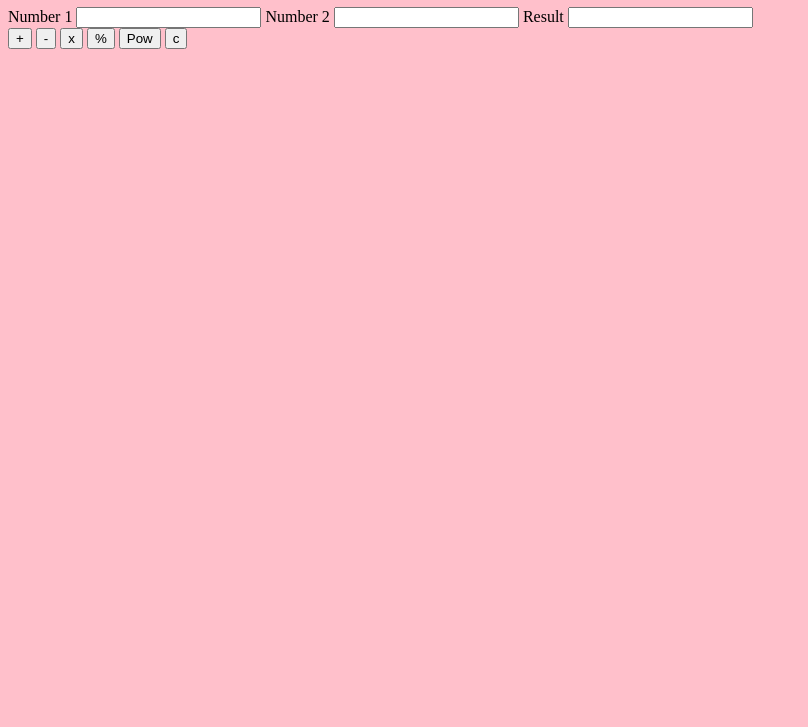
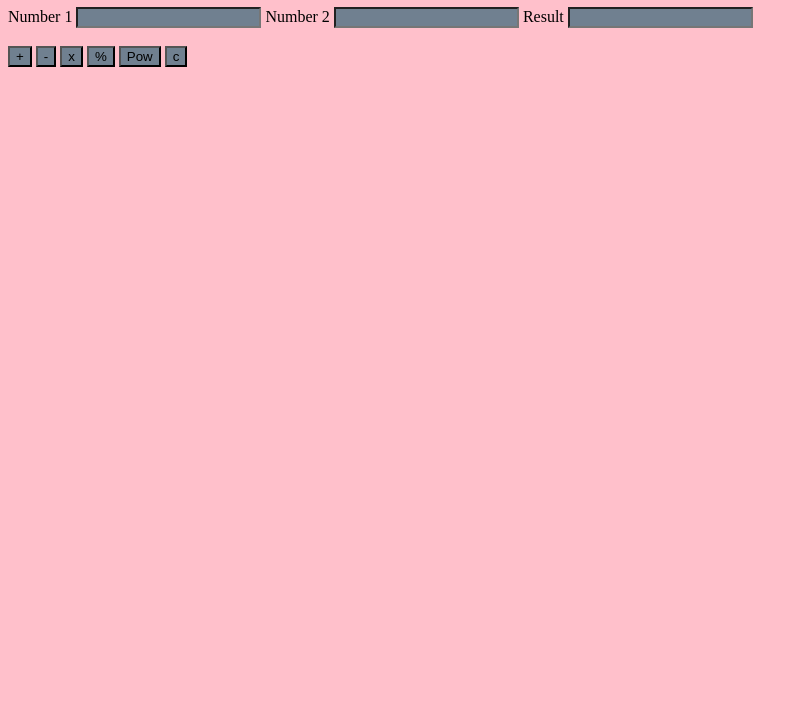
Before and after one commit to samfbthornton/html-js-calc, a plain HTML site: page index.html in a window 1280 px wide. Shown: the part 73-800 px from the top of the page, without its empty margins (0-808 px from the left). Drawn offline with Linux system fonts and the light colour scheme.

Commit message:
nicer style

```diff
--- a/index.html
+++ b/index.html
@@ -1,26 +1,30 @@
 <!DOCTYPE html>
 <html lang="en">
+
 <head>
     <meta charset="UTF-8">
     <meta http-equiv="X-UA-Compatible" content="IE=edge">
     <meta name="viewport" content="width=device-width, initial-scale=1.0">
     <title>Calculator</title>
 </head>
+
 <body style="background-color: pink">
     <h1>Calculator</h1>
     <label for="Num1">Number 1</label>
-<input id="Num1" type="number">
-<label for="Num2">Number 2</label>
-<input id="Num2" type="number">
-<label for="Res">Result</label>
-<input id="Res" readonly type="number"></label>
-<br>
-    <button onclick="add(event)">+</button>
-    <button onclick="subract(event)">-</button>
-    <button onclick="multiply(event)">x</button>
-    <button onclick="divide(event)">%</button>
-    <button onclick="power(event)">Pow</button>
-    <button onclick="cancel(event)">c</button>
+    <input id="Num1" type="number" style="background-color: slategrey">
+    <label for="Num2">Number 2</label>
+    <input id="Num2" type="number" style="background-color: slategrey;">
+    <label for="Res">Result</label>
+    <input id="Res" readonly type="number" style="background-color: slategrey;"></label>
+    <br>
+    <br>
+    <button onclick="add(event)" style="background-color: slategrey;">+</button>
+    <button onclick="subract(event)" style="background-color: slategrey;">-</button>
+    <button onclick="multiply(event)" style="background-color: slategrey;">x</button>
+    <button onclick="divide(event)" style="background-color: slategrey;">%</button>
+    <button onclick="power(event)" style="background-color: slategrey;">Pow</button>
+    <button onclick="cancel(event)" style="background-color: slategrey;">c</button>
     <script src="./js/index.js"></script>
 </body>
+
 </html>
```
